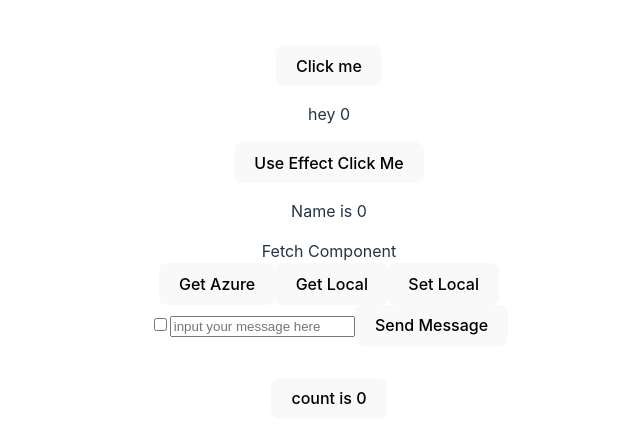
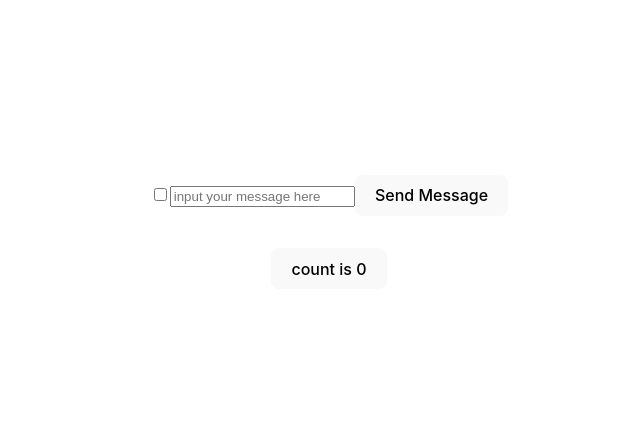
Before and after one commit to yurivasconcelos/old-yurivasconcelos.github.io, a React (Vite) app: page / in a window 1280 px wide. Shown: the part 152-594 px from the top of the page, without its empty margins (311-951 px from the left). Built offline with nearby package versions, Linux system fonts and the light colour scheme.

Commit message:
changes to app

```diff
--- a/src/App.tsx
+++ b/src/App.tsx
@@ -1,9 +1,8 @@
 import { useState } from 'react';
-import { Button } from './components/Button';
-import { Effect } from './components/Effect';
-
 import './App.css';
-import { FetchComponent } from './components/Fetch';
+// import { Button } from './components/Button';
+// import { Effect } from './components/Effect';
+// import { FetchComponent } from './components/Fetch';
 import { SlackComponent } from './components/SlackComponent';
 
 function App() {
@@ -12,9 +11,9 @@ function App() {
   return (
     <>
       <div>
-        <Button></Button>
+        {/* <Button></Button>
         <Effect name={count.toString()}></Effect>
-        <FetchComponent></FetchComponent>
+        <FetchComponent></FetchComponent> */}
         <SlackComponent></SlackComponent>
       </div>
       <div className='card'>
```
